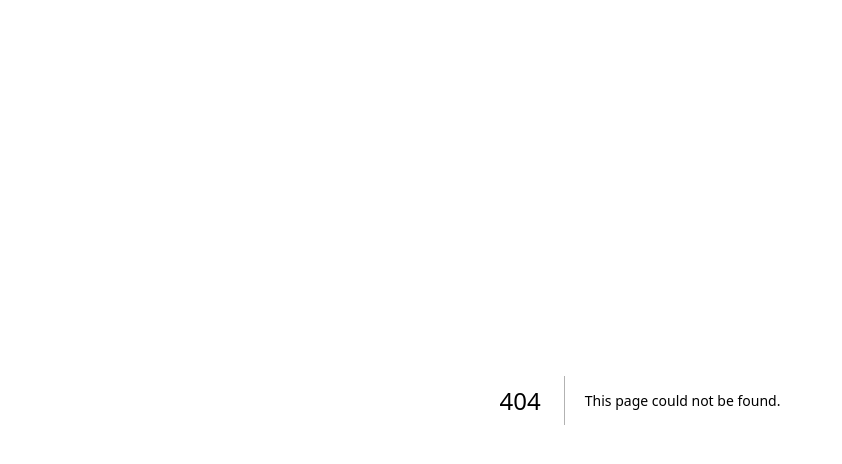
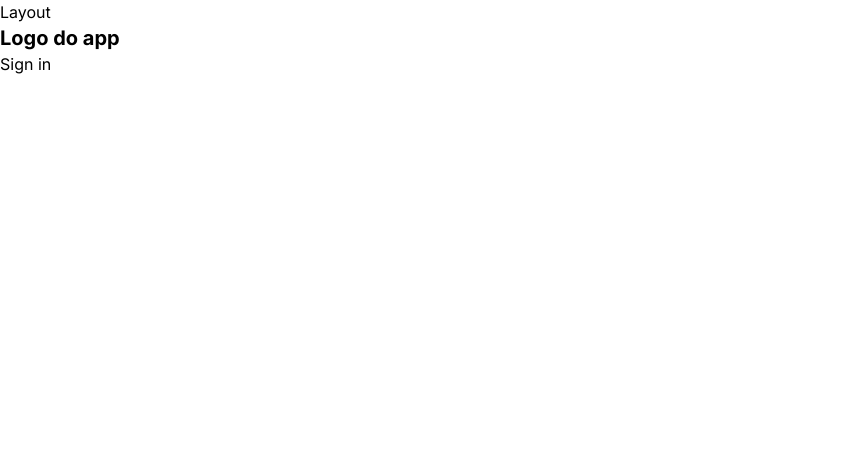
Before and after one commit to gustavopolonio/next13-fundamentals, a Next.js app: page /sign-in in a window 1280 px wide. Before the commit this address had no page. Shown: the top 464 px of the page, without its empty margins (0-842 px from the left). Built offline with nearby package versions, Linux system fonts and the light colour scheme.

Commit message:
layout & route groups

```diff
--- /dev/null
+++ b/src/app/(auth)/layout.tsx
@@ -0,0 +1,12 @@
+type AuthLayoutProps = {
+  children: React.ReactNode
+}
+
+export default function AuthLayout({ children }: AuthLayoutProps) {
+  return (
+    <div>
+      <h1 className="text-xl font-bold">Logo do app</h1>
+      {children}
+    </div>
+  )
+}
--- /dev/null
+++ b/src/app/(auth)/sign-in/page.tsx
@@ -0,0 +1,3 @@
+export default function signIn() {
+  return <h1>Sign in</h1>
+}
--- /dev/null
+++ b/src/app/(auth)/sign-up/page.tsx
@@ -0,0 +1,3 @@
+export default function signUp() {
+  return <h1>Sign up</h1>
+}
--- /dev/null
+++ b/src/app/admin/layout.tsx
@@ -0,0 +1,12 @@
+export default function AdminLayout({
+  children,
+}: {
+  children: React.ReactNode
+}) {
+  return (
+    <div>
+      <h2>Admin Layout</h2>
+      {children}
+    </div>
+  )
+}
--- /dev/null
+++ b/src/app/admin/login/page.tsx
@@ -0,0 +1,3 @@
+export default function Login() {
+  return <h1>Login</h1>
+}
--- /dev/null
+++ b/src/app/admin/page.tsx
@@ -0,0 +1,3 @@
+export default function Admin() {
+  return <h1>Admin</h1>
+}
--- /dev/null
+++ b/src/app/catalog/page.tsx
@@ -0,0 +1,3 @@
+export default function Catalog() {
+  return <h1>Catalog</h1>
+}
--- a/src/app/layout.tsx
+++ b/src/app/layout.tsx
@@ -16,7 +16,10 @@ export default function RootLayout({
 }>) {
   return (
     <html lang="en">
-      <body className={inter.className}>{children}</body>
+      <body className={inter.className}>
+        <p>Layout</p>
+        {children}
+      </body>
     </html>
   )
 }
```
